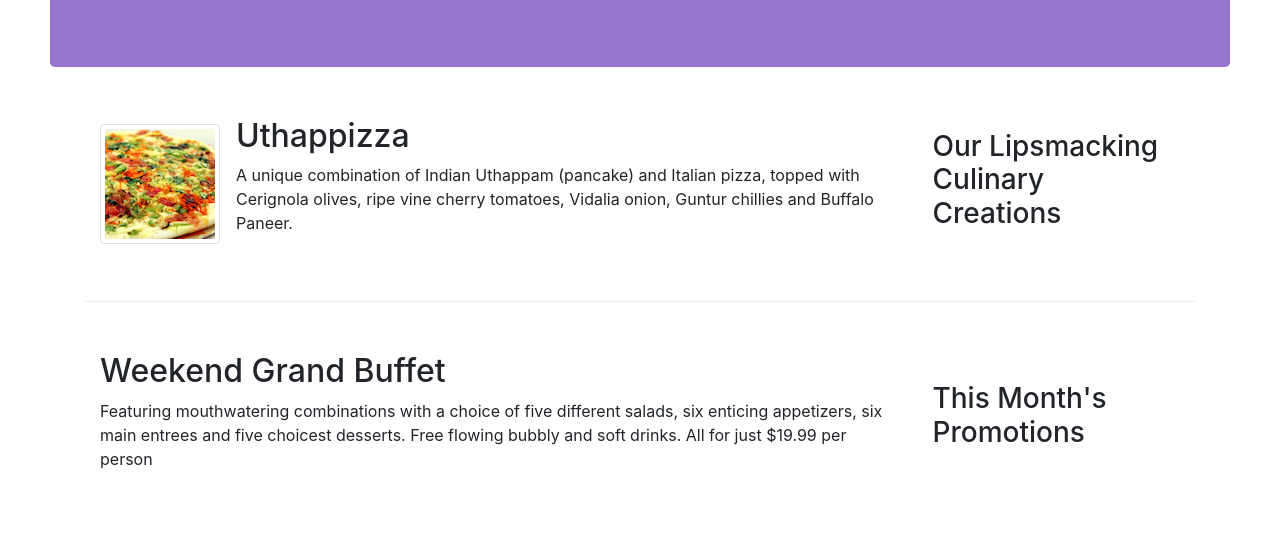
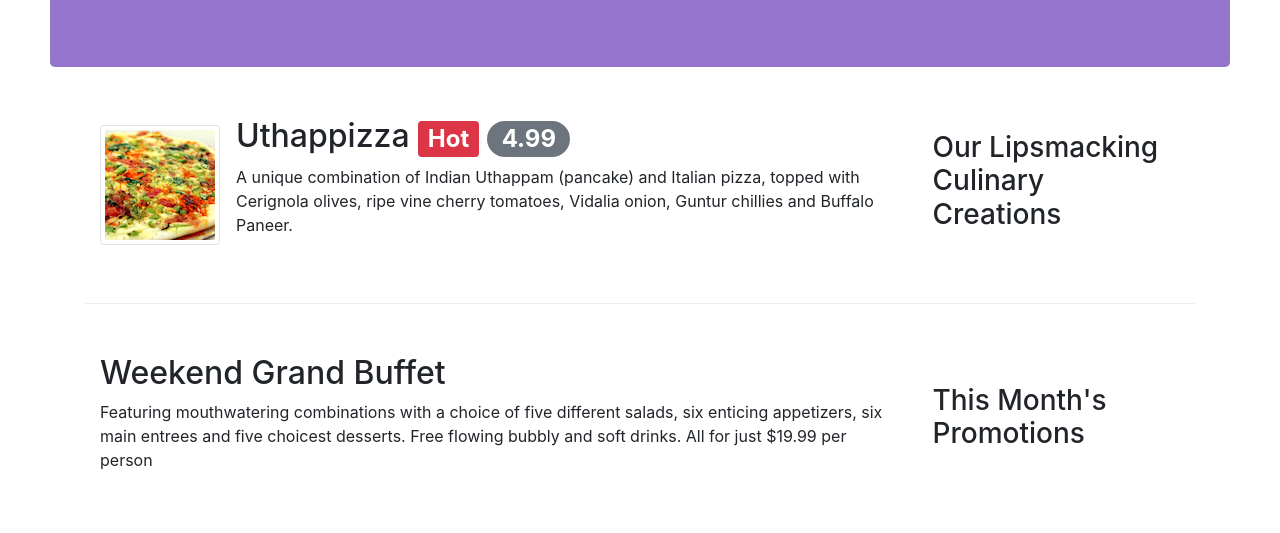
Before and after one commit to VoPhucTin/Assignment-1, a website: page index.html in a window 1280 px wide. Shown: the part 267-800 px from the top of the page. Drawn offline with nearby package versions, Linux system fonts and the light colour scheme.

Commit message:
Alerting Users

```diff
--- a/index.html
+++ b/index.html
@@ -28,10 +28,10 @@
             <a class="navbar-brand" href="#">Ristorante Con Fusion</a>
             <div class="collapse navbar-collapse" id="Navbar">
             <ul class="navbar-nav mr-auto">
-                <li class="nav-item active"><a href="#" class="nav-link"><span class="fa fa-home fa-lg"></span>Home</a></li>
-                <li class="nav-item"><a class="nav-link" href="./aboutus.html"><span class="fa fa-info fa-lg"></span>About</a></li>
-                <li class="nav-item"><a class="nav-link" href="#"><span class="fa fa-list fa-lg"></span>Menu</a></li>
-                <li class="nav-item"><a class="nav-link" href="contactus.html"><span class="fa fa-address-card fa lg"></span>Contact</a></li>
+                <li class="nav-item active"><a href="#" class="nav-link"><span class="fa fa-home fa-lg"></span> Home</a></li>
+                <li class="nav-item"><a class="nav-link" href="./aboutus.html"><span class="fa fa-info fa-lg"></span> About</a></li>
+                <li class="nav-item"><a class="nav-link" href="#"><span class="fa fa-list fa-lg"></span> Menu</a></li>
+                <li class="nav-item"><a class="nav-link" href="contactus.html"><span class="fa fa-address-card fa lg"></span> Contact</a></li>
             </ul>
         </div>
         </div>
@@ -65,7 +65,7 @@
                 <div class="media">
                     <img src="img/uthappizza.png" alt="Uthappizza" class="d-flax mr-3 img-thumbnail align-self-center">
                     <div class="media-body">
-                <h2>Uthappizza</h2>
+                <h2>Uthappizza <span class="badge badge-danger">Hot</span> <span class="badge badge-pill badge-secondary">4.99</span></h2>
                 <p>A unique combination of Indian Uthappam (pancake) and Italian pizza, topped with Cerignola olives, ripe vine cherry tomatoes, Vidalia onion, Guntur chillies and Buffalo Paneer.</p>
             </div>
         </div>
```
